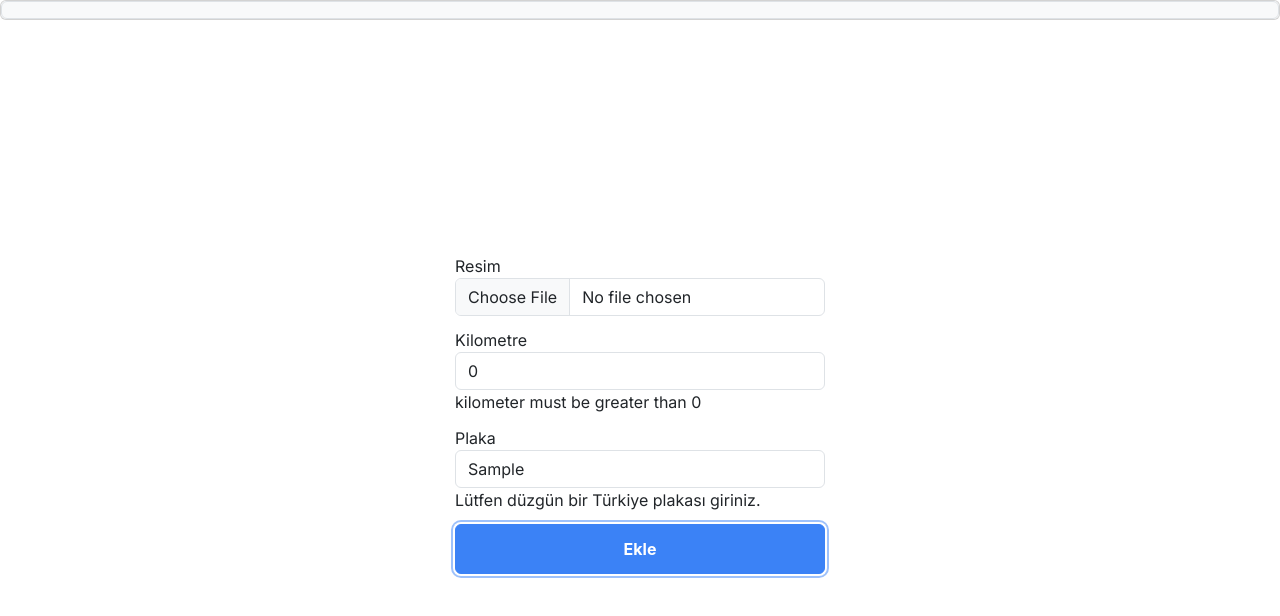
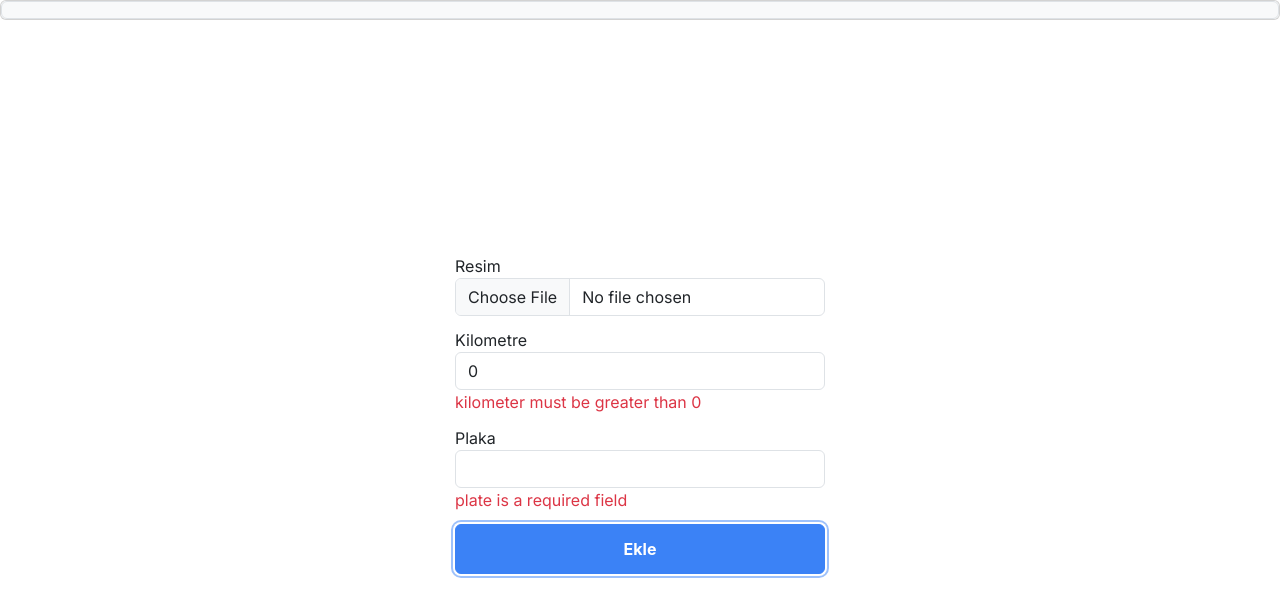
Before and after one commit to halitkalayci/tki-react, a Next.js app: page /car/create in a window 1280 px wide. Both pictures are taken after typing "Sample" into the empty fields and a click on the button "Ekle". Shown: the top 616 px of the page. Built offline with nearby package versions, Linux system fonts and the light colour scheme; no server answers.

Commit message:
form group component

```diff
--- a/app/(pages)/car/create/page.js
+++ b/app/(pages)/car/create/page.js
@@ -5,6 +5,7 @@ import * as Yup from 'yup';
 import { ErrorMessage, Field, Form, Formik } from 'formik';
 import { Button } from 'primereact/button';
 import axiosInstance from '@/app/utilities/axiosInterceptors';
+import FormGroup from '@/app/components/form-group/FormGroup';
 function CreateCar() {
     const [imageBase64, setImageBase64] = useState('');
 
@@ -47,22 +48,9 @@ function CreateCar() {
                 }}
             >
                 <Form>
-                    <div className="form-group">
-                        <label>Resim</label>
-                        <Field onChange={onImageChange} type="file" name="image" className="form-control"></Field>
-                        <ErrorMessage name="image"></ErrorMessage>
-                    </div>
-
-                    <div className="form-group">
-                        <label>Kilometre</label>
-                        <Field name="kilometer" className="form-control"></Field>
-                        <ErrorMessage name="kilometer"></ErrorMessage>
-                    </div>
-                    <div className="form-group">
-                        <label>Plaka</label>
-                        <Field name="plate" className="form-control"></Field>
-                        <ErrorMessage name="plate"></ErrorMessage>
-                    </div>
+                    <FormGroup type="file" name="image" label="Resim" />
+                    <FormGroup type="number" name="kilometer" label="Kilometre" />
+                    <FormGroup name="plate" label="Plaka" />
                     <div>
                         <Button type="submit" label="Ekle" severity="info" className="w-100"></Button>
                     </div>
--- /dev/null
+++ b/app/components/form-group/FormGroup.jsx
@@ -0,0 +1,19 @@
+'use client';
+import { ErrorMessage, Field } from 'formik';
+import React from 'react';
+
+function FormGroup(props) {
+    return (
+        <div className="form-group">
+            <label>{props.label}</label>
+            <Field onChange={props.onChange ?? (() => {})} type={props.type ?? 'text'} name={props.name} className="form-control"></Field>
+            <ErrorMessage name={props.name}>
+                {(error) => {
+                    return <div className="text-danger">{error}</div>;
+                }}
+            </ErrorMessage>
+        </div>
+    );
+}
+
+export default FormGroup;
```
